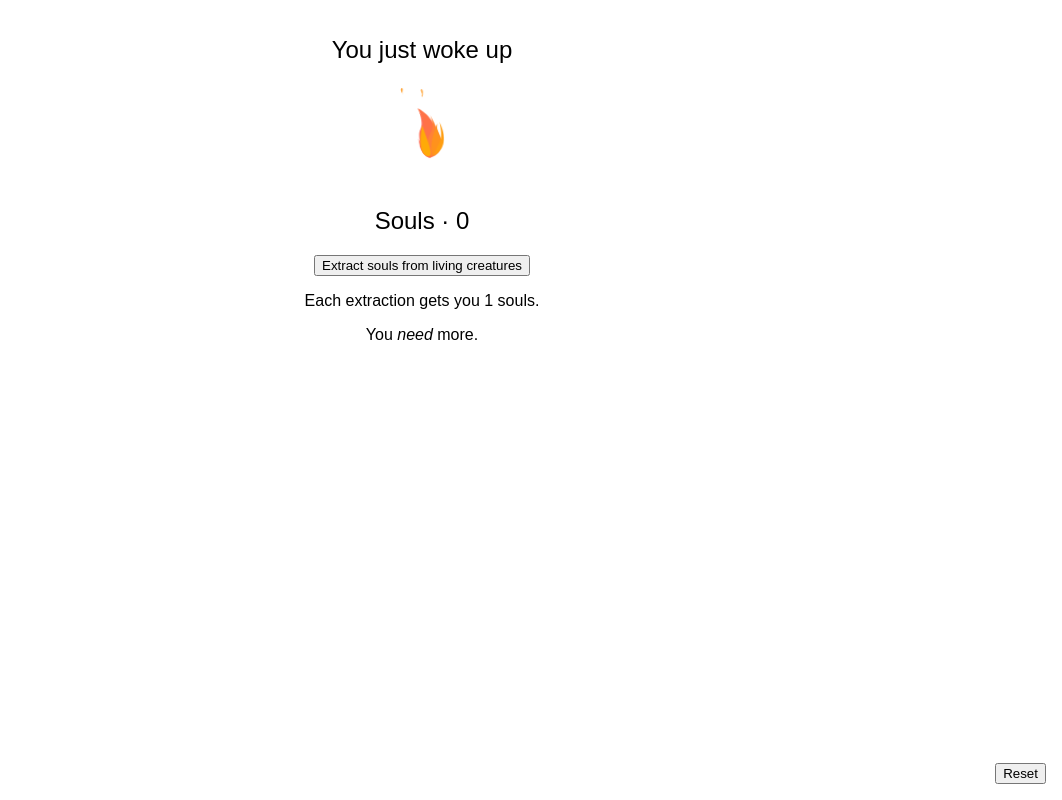
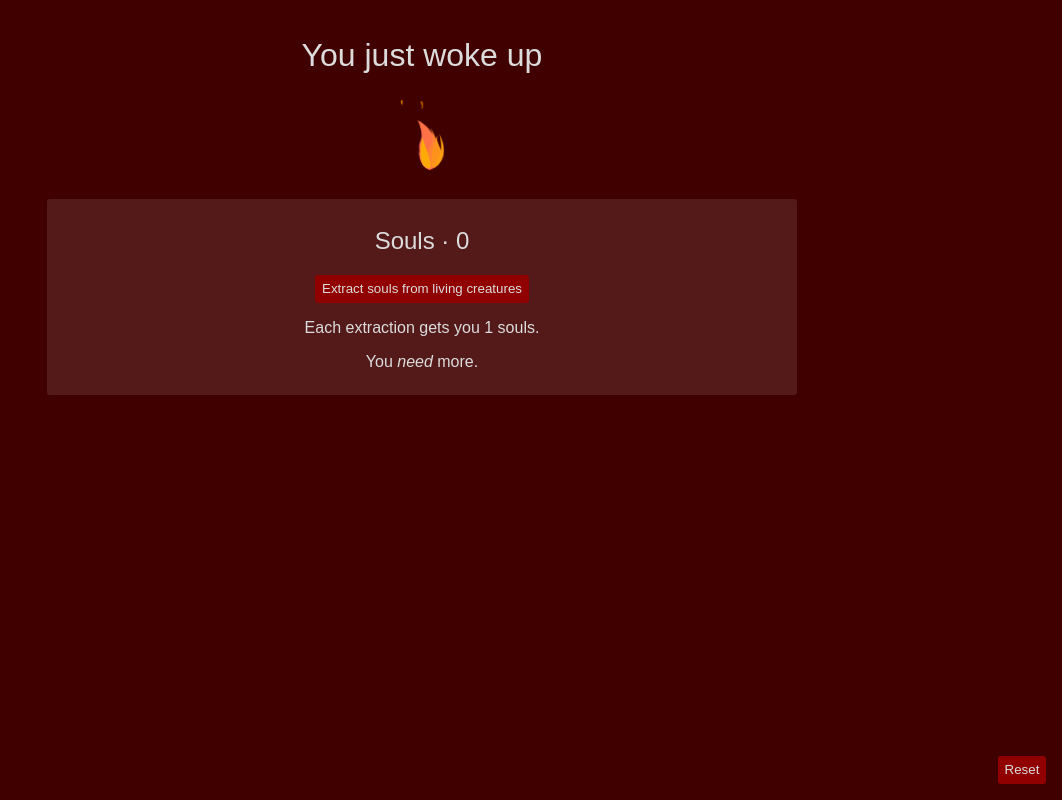
Before and after one commit to agateblue/demonology, a Vue app: page /#/ in a window 1280 px wide. Shown: the whole page, without its empty margins (218-1280 px from the left). Built offline with nearby package versions, Linux system fonts and the light colour scheme.

Commit message:
Improved button styling

```diff
--- a/src/styles.css
+++ b/src/styles.css
@@ -6,8 +6,14 @@
   --spacing-4: 1.5em;
 
   --body-width: 750px;
+  --body-background: #400000;
+  --body-color: gainsboro;
 
-  --border-color: #EEEEEE;
+  --accent-color: crimson;
+
+  --border-color: rgba(255, 255, 255, 0.1);
+  --border-radius: 3px;
+  --button-background: #900000;
 
   --fire-main-color: darkorange;
   --fire-main-filter: hue-rotate(-35deg);
@@ -29,6 +35,13 @@ html {
 
 body {
   margin: 0;
+  color: var(--body-color);
+  background-color: var(--body-background);
+}
+section {
+  padding: var(--spacing-2);
+  border-radius: var(--border-radius);
+  background-color: rgba(255, 255, 255, 0.1);
 }
 body > * {
   margin: 0 auto;
@@ -41,6 +54,26 @@ main {
 h1, h2, h3, h4 {
   font-weight: normal;
 }
+
+.button, button {
+  background: var(--button-background);
+  color: var(--button-color);
+  padding: var(--spacing-2) var(--spacing-2);
+  border: none;
+  border-radius: var(--border-radius);
+  cursor: pointer;
+}
+
+
+.button.disabled, button:disabled {
+  opacity: 0.5;
+  cursor: not-allowed;
+}
+
+.button:active, button:active {
+  transform: translate(1px, 1px);
+}
+
 .text--center {
   text-align: center;
 }
--- a/src/views/Home.vue
+++ b/src/views/Home.vue
@@ -1,11 +1,11 @@
 <template>
-  <section class="py-3">
+  <div class="py-3">
     <div class="text--center">
       <h1>You just woke up</h1>
       <fire></fire>
     </div>
     <div class="stackable row my-4">
-      <div class="text--center">
+      <section class="text--center">
         <h2>
           Souls · {{ formatNumber(parseInt($store.state.current.souls), $store.state.settings.notation) }}
         </h2>
@@ -18,9 +18,9 @@
         <p>
           You <i>need</i> more.
         </p>
-      </div>
+      </section>
 
-      <div class="text--center" v-if="$store.getters['values']['minions.enabled']">
+      <section class="text--center" v-if="$store.getters['values']['minions.enabled']">
         <h2>
           Minions ·
           {{ formatNumber($store.state.current.minions, $store.state.settings.notation) }}
@@ -34,8 +34,8 @@
         <p>
           They improve souls extraction by {{ formatNumber(parseInt($store.getters['values']['minions.power'] * $store.state.current.minions), $store.state.settings.notation) }}.
         </p>
-      </div>
-      <div class="text--center" v-if="$store.getters['values']['occultists.enabled']">
+      </section>
+      <section class="text--center" v-if="$store.getters['values']['occultists.enabled']">
         <h2>
           Occultists
           ·
@@ -50,10 +50,10 @@
         <p v-if="$store.getters['values']['souls.perTick'] > 0">
           They harvest {{ formatNumber(parseInt($store.getters['values']['souls.perTick']), $store.state.settings.notation) }} souls/second.
         </p>
-      </div>
+      </section>
     </div>
     <div class="stackable row">
-      <div v-if="$store.getters['values']['upgrades.enabled']">
+      <section v-if="$store.getters['values']['upgrades.enabled']">
         <h2>Upgrades</h2>
         <table>
           <tbody>
@@ -79,14 +79,14 @@
             </tr>
           </tbody>
         </table>
-      </div>
+      </section>
     </div>
     <div style="position: fixed; bottom: 1em; right: 1em">
       <button @click.prevent="$store.commit('reset')">
         Reset
       </button>
     </div>
-  </section>
+  </div>
 </template>
 
 <script>
```
